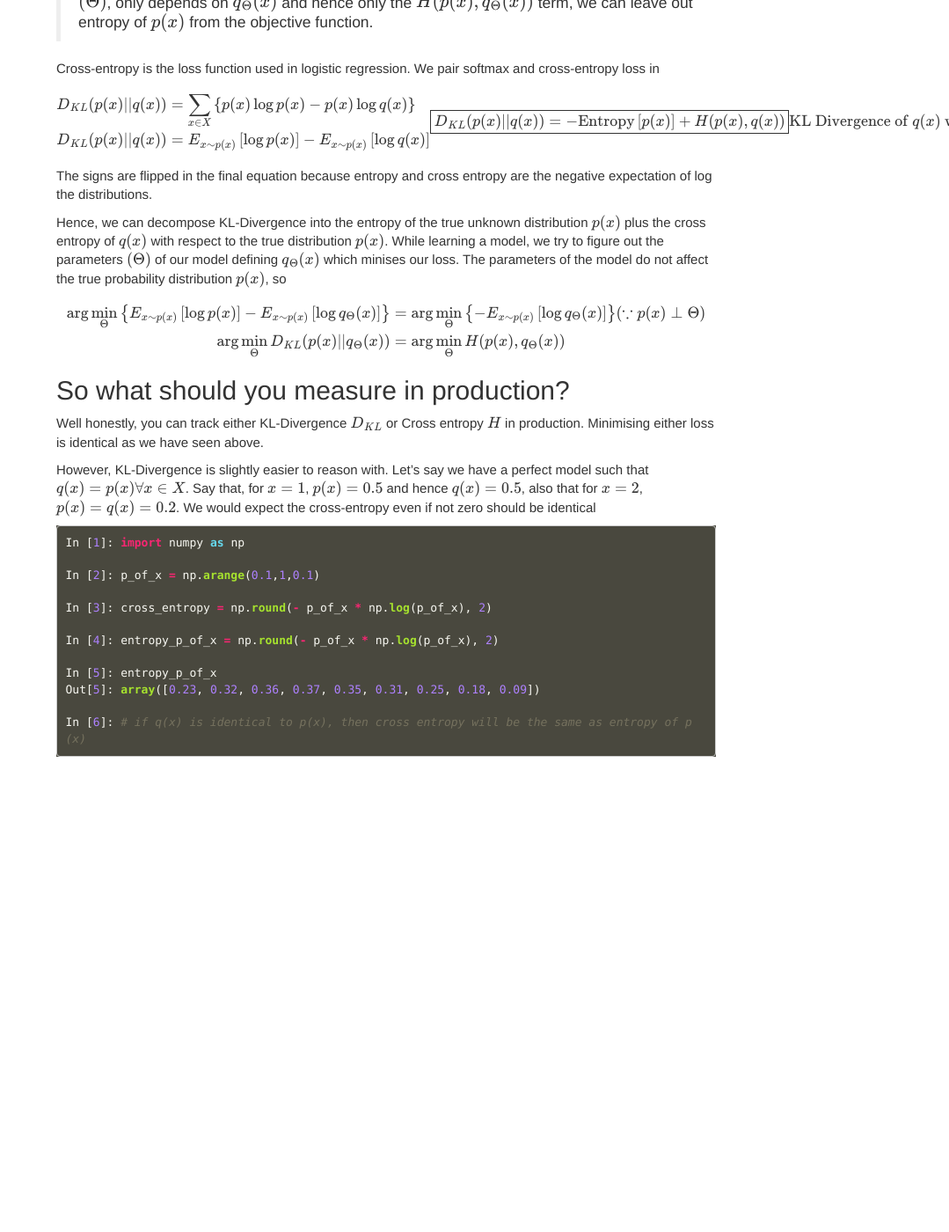
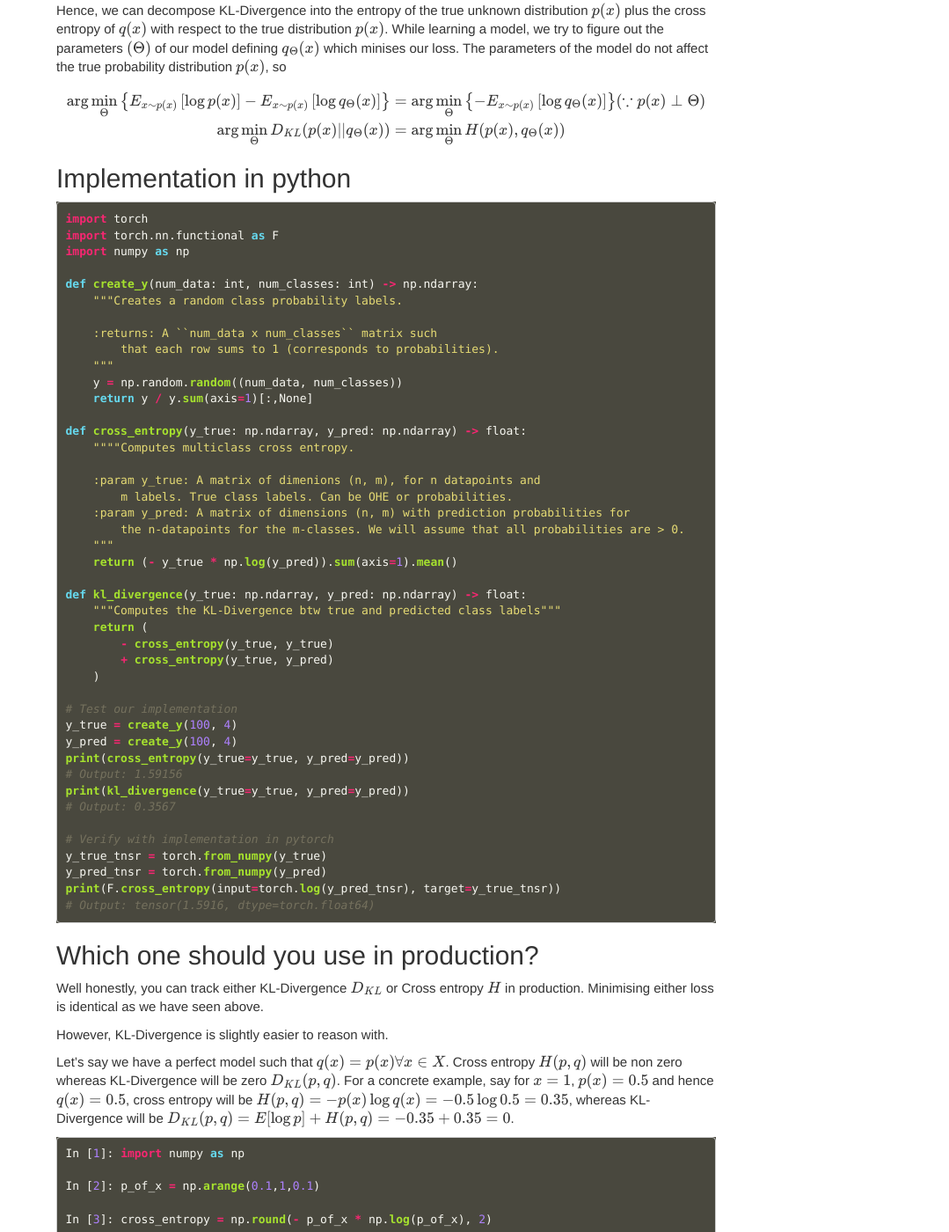
Before and after one commit to vispz/psvishnu91.github.io, a Jekyll site: the page built from _posts/ml_notes/2022-11-10-entropy_kld.md, in a window 1280 px wide and 1400 px high, scrolled down 2486 px. Shown: the whole window at 88% size, without its empty margins (201-1280 px from the left). Built offline with Jekyll 4.4.1, drawn with Linux system fonts in a browser that asks for light colours; nearby versions of some CDN libraries; formulas are drawn with MathJax 3; before the commit the page ends 3436 px from its top, so only the background shows below that; some of the changed text lies outside the part shown.

Commit message:
Added notes to entropy

````diff
--- a/_posts/ml_notes/2022-11-10-entropy_kld.md
+++ b/_posts/ml_notes/2022-11-10-entropy_kld.md
@@ -2,33 +2,28 @@
 title: Minimising Cross Entropy = <br/> Minimising KL-Divergence?
 blog_type: ml_notes
 excerpt: What is entropy and KL-Divergence? Why minimising either, the same?
-layout: post
+layout: post_with_toc
 ---
 ## Entropy & KL-Divergence
 
-### Entropy
-Measures the uncertainty in a system. In an information theoretic view, it's the
-amount of information needed to remove the uncertainty in the system.
+### Entropy summary
+Measures the uncertainty in a system. It can also be thought of as the amount of surprise. In an
+information theoretic view, it's the amount of information needed to remove the
+uncertainty in the system.
 
 $$Entropy(x) = S\left[P(x)\right] = - \sum_{x \in X}P(x)\log P(x) = - E_{x \sim P(x)} [\log P(x)]$$
 
 Above we are sampling $$x$$ from the distribution $$P(x)$$: that is the probability of
 sampling the specific value $$x$$ is defined by the probability distribution $$P(x)$$.
-> To confirm (?): My understanding of why the expectation of the $$\log P(x)$$ is entropy or uncertainty
-> is because we need to $$\log_2 n$$ bits to represent n numbers
-> (3-bit => 8nums, 4-bit 16 nums). Since entropy is the amount of information needed to
-> remove the uncertainty, we need log of the unknown number of codes (bits) to remove
-> the uncertainty.
 
-Here's a [jupyter notebook](https://nbviewer.org/gist/psvishnu91/738cbc59e9f80fa72c3942e9aa2cfd48)
-with visualisation of entropy as a function of how spread out a distribution is.
+> [This medium blog post](https://towardsdatascience.com/entropy-how-decision-trees-make-decisions-2946b9c18c8)
+> works through examples that might be instructive.
 
-<iframe
-    src="https://nbviewer.org/gist/psvishnu91/738cbc59e9f80fa72c3942e9aa2cfd48"
-    title="Entropy as a function of how spread out a distribution is."
-    width="100%" height="350"
->
-</iframe>
+Entropy is a positive real number. Entropy is bounded between 0 and 1 when there are only
+two outcomes. However, if there are more outcomes it can be greater than 1. In ML parlance,
+for a binary output variable `Y`, entropy can be at most 1 but for a multiclass setup,
+it can be greater than 1.
+
 
 ### Cross entropy
 
@@ -136,14 +131,68 @@
 \end{align*}
 $$
 
-## So what should you measure in production?
+## Implementation in python
+
+``` python
+import torch
+import torch.nn.functional as F
+import numpy as np
+
+def create_y(num_data: int, num_classes: int) -> np.ndarray:
+    """Creates a random class probability labels.
+
+    :returns: A ``num_data x num_classes`` matrix such
+        that each row sums to 1 (corresponds to probabilities).
+    """
+    y = np.random.random((num_data, num_classes))
+    return y / y.sum(axis=1)[:,None]
+
+def cross_entropy(y_true: np.ndarray, y_pred: np.ndarray) -> float:
+    """"Computes multiclass cross entropy.
+
+    :param y_true: A matrix of dimenions (n, m), for n datapoints and
+        m labels. True class labels. Can be OHE or probabilities.
+    :param y_pred: A matrix of dimensions (n, m) with prediction probabilities for
+        the n-datapoints for the m-classes. We will assume that all probabilities are > 0.
+    """
+    return (- y_true * np.log(y_pred)).sum(axis=1).mean()
+
+def kl_divergence(y_true: np.ndarray, y_pred: np.ndarray) -> float:
+    """Computes the KL-Divergence btw true and predicted class labels"""
+    return (
+        - cross_entropy(y_true, y_true)
+        + cross_entropy(y_true, y_pred)
+    )
+
+# Test our implementation
+y_true = create_y(100, 4)
+y_pred = create_y(100, 4)
+print(cross_entropy(y_true=y_true, y_pred=y_pred))
+# Output: 1.59156
+print(kl_divergence(y_true=y_true, y_pred=y_pred))
+# Output: 0.3567
+
+# Verify with implementation in pytorch
+y_true_tnsr = torch.from_numpy(y_true)
+y_pred_tnsr = torch.from_numpy(y_pred)
+print(F.cross_entropy(input=torch.log(y_pred_tnsr), target=y_true_tnsr))
+# Output: tensor(1.5916, dtype=torch.float64)
+```
+
+## Which one should you use in production?
 Well honestly, you can track either KL-Divergence $$D_{KL}$$ or Cross entropy $$H$$ in production.
 Minimising either loss is identical as we have seen above.
 
-However, KL-Divergence is slightly easier to reason with. Let's say we have a perfect model
-such that $$q(x) = p(x) \forall x \in X$$. Say that, for $$x=1$$, $$p(x)=0.5$$ and hence $$q(x)=0.5$$,
-also that for $$x=2$$,  $$p(x)=q(x)=0.2$$. We would expect the cross-entropy even if not zero
-should be identical
+However, KL-Divergence is slightly easier to reason with.
+
+Let's say we have a perfect model
+such that $$q(x) = p(x) \forall x \in X$$. Cross entropy $$ H(p, q) $$ will be non zero
+whereas KL-Divergence will be zero $$D_{KL}(p, q)$$.
+For a concrete example, say for $$x=1$$, $$p(x)=0.5$$ and hence $$q(x)=0.5$$,
+cross entropy will be $$ H(p, q) = - p(x) \log q(x) = - 0.5 \log 0.5 = 0.35 $$, whereas
+KL-Divergence will be $$D_{KL}(p, q) = E[\log p] + H(p, q) = -0.35 + 0.35 = 0 $$.
+
+
 
 
 ``` python
@@ -160,3 +209,40 @@
 
 In [6]: # if q(x) is identical to p(x), then cross entropy will be the same as entropy of p(x)
 ```
+
+
+## Entropy through graphs and pictures
+
+Below is a plot of $$ - \log x$$. So an event $$x$$ which has a probability of 1, will have
+a surprise of 0 or equally in an optimal coding, we will use 0 bits to communicate this
+event. If an event has a probability close to 0, seeing this event will produce
+a very large amount of surprise or it makes sense in an optimal coding to use a large
+number of bits to represent this rare event.
+
+
+<iframe width="100%" height="400" frameborder="0" scrolling="no" src="//plotly.com/~visperz/1.embed"></iframe>
+
+This definition of entropy was proposed by Claude Shannon in the paper
+[A Mathematical Theory of Communication](https://people.math.harvard.edu/~ctm/home/text/others/shannon/entropy/entropy.pdf).
+He shows that only a function of the form $$ -K \sum_i p_i \log p_i $$
+satisfies the the three requirements he places for entropy. See section 6 of the paper for details.
+
+{% include image.html id="/assets/Images/posts/ml_notes/entropy/entropy-of-binary-var.png" width="50%" %}
+
+
+Here's a [jupyter notebook](https://nbviewer.org/gist/psvishnu91/738cbc59e9f80fa72c3942e9aa2cfd48)
+with visualisation of entropy as a function of how spread out a distribution is.
+
+<iframe
+    src="https://nbviewer.org/gist/psvishnu91/738cbc59e9f80fa72c3942e9aa2cfd48"
+    title="Entropy as a function of how spread out a distribution is."
+    width="100%" height="350"
+>
+</iframe>
+
+<br/>
+
+<div style="color: gray">
+_To confirm (?): My understanding of why the expectation of the $$\log P(x)$$ is entropy or uncertainty is because we need to $$\log_2 n$$ bits to represent n numbers (3-bit => 8nums, 4-bit 16 nums). Since entropy is the amount of information needed to remove the uncertainty, we need log of the unknown number of codes (bits) to remove the uncertainty. As mentioned in the Shannon paper the choice of log base doesn't
+matter as you change log bases by multiplying by a constant._
+</div>
````
Also changed, not shown: assets/Images/posts/ml_notes/entropy/entropy-of-binary-var.png (added).
